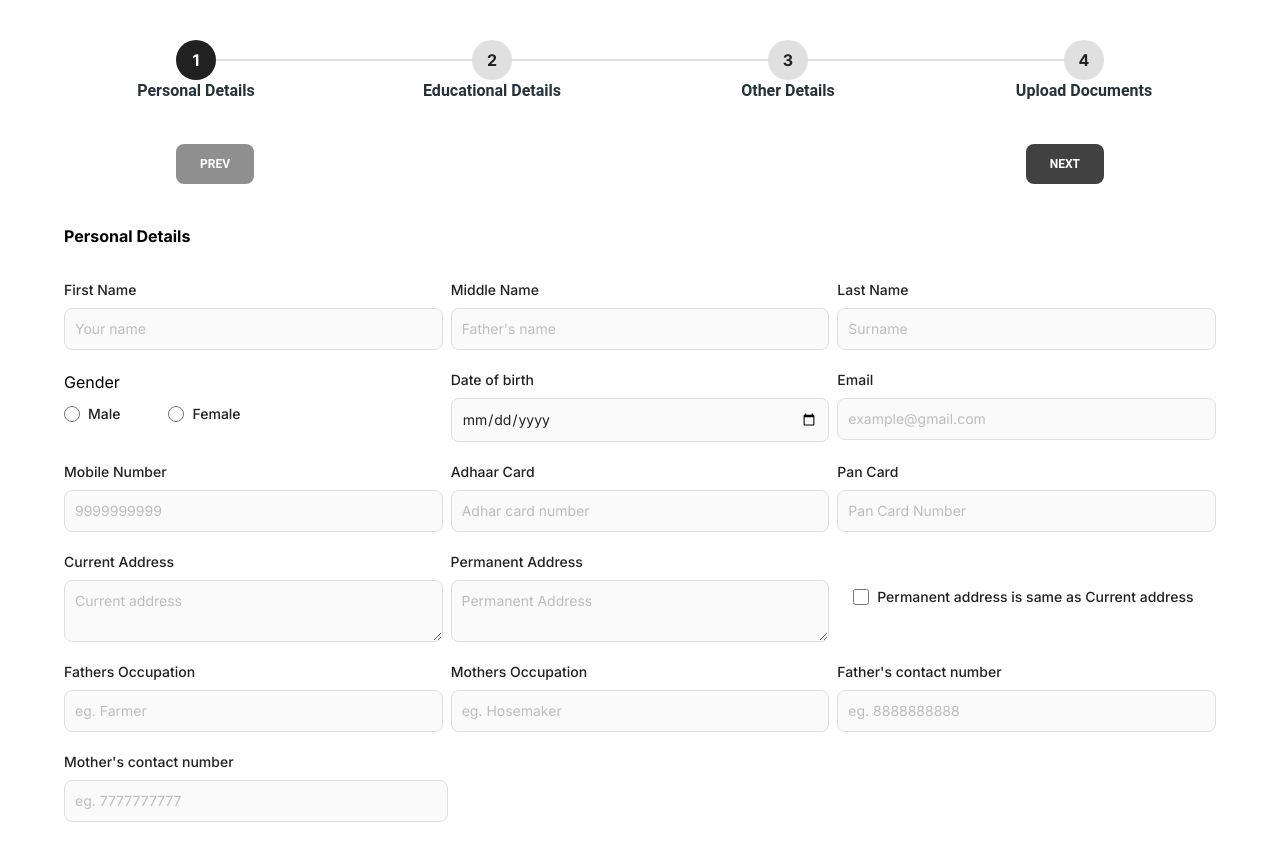
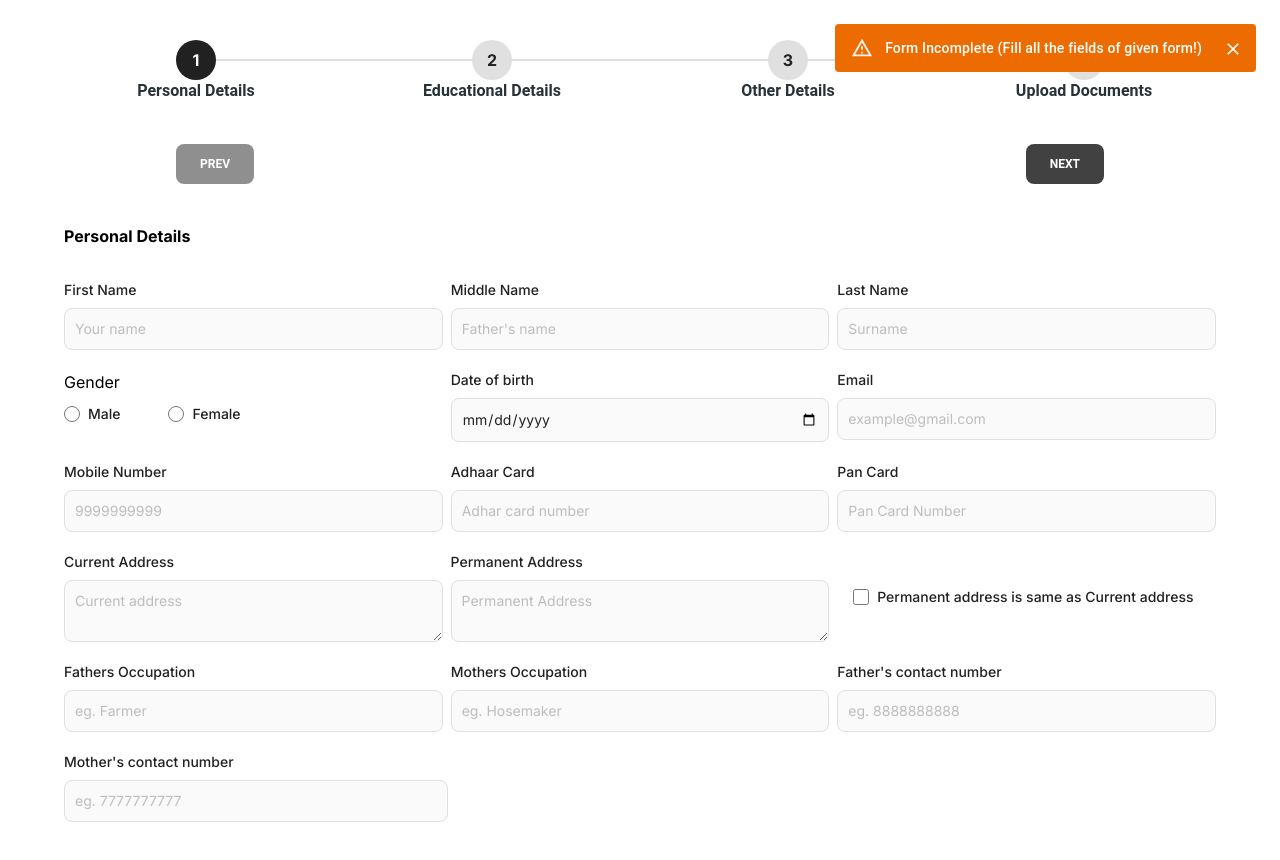
Before and after one commit to Salman-S7/it-shaala, a Next.js app in the folder student-ragistration/: page / in a window 1280 px wide. Both pictures are taken after a click on the button "NEXT". Shown: the top 860 px of the page. Built offline with nearby package versions, Linux system fonts and the light colour scheme.

Commit message:
added alert messege

```diff
--- a/student-ragistration/app/components/form.js
+++ b/student-ragistration/app/components/form.js
@@ -6,6 +6,7 @@ import EducationalDetails from "./EducationalDetails";
 import OtherDetails from "./OtherDetails";
 import DocumentsUpload from "./DocumentsUpload";
 import { Stepper, Step, Button, Typography } from "@material-tailwind/react";
+import { Alert, Snackbar } from "@mui/material";
 
 const Form = () => {
   const [firstName, setFirstName] = useState("");
@@ -45,9 +46,11 @@ const Form = () => {
   const [isLoading, setIsLoading] = useState(false);
 
   const [tab, setTAb] = useState(0);
-  const [activeStep, setActiveStep] = React.useState(0);
-  const [isLastStep, setIsLastStep] = React.useState(false);
-  const [isFirstStep, setIsFirstStep] = React.useState(false);
+  const [activeStep, setActiveStep] = useState(0);
+  const [isLastStep, setIsLastStep] = useState(false);
+  const [isFirstStep, setIsFirstStep] = useState(false);
+  const [openSnackBar, setOpenSnackBar] = useState(false);
+
 
   const someFieldsAreEmpty = () => {
     if (tab === 0) {
@@ -107,7 +110,7 @@ const Form = () => {
   const handleNext = () => {
     switch (tab) {
       case 0:
-        if (someFieldsAreEmpty()) return alert("Fill all the fields");
+        if (someFieldsAreEmpty()) return setOpenSnackBar(true);
         break;
       case 1:
         if (someFieldsAreEmpty()) return alert("Fill all the fields");
@@ -227,9 +230,30 @@ const Form = () => {
     setBatchCode("Unicorn Batch");
     setIsAddressSame(false);
   };
+   const handleClose = (event, reason) => {
+     if (reason === "clickaway") {
+       return;
+     }
 
+     setOpenSnackBar(false);
+   };
   return (
     <>
+      <Snackbar
+        open={openSnackBar}
+        autoHideDuration={6000}
+        onClose={handleClose}
+        anchorOrigin={{vertical:'top', horizontal:'right'}}
+      >
+        <Alert
+          onClose={handleClose}
+          severity="warning"
+          variant="filled"
+          sx={{ width: "100%" }}
+        >
+          Form Incomplete (Fill all the fields of given form!)
+        </Alert>
+      </Snackbar>
       <div className="w-full pt-10 xl:px-44 px-4">
         <Stepper
           activeStep={activeStep}
```
